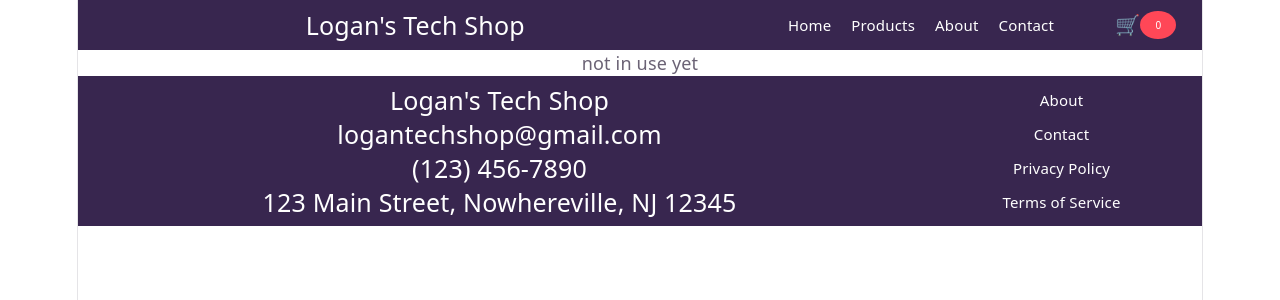
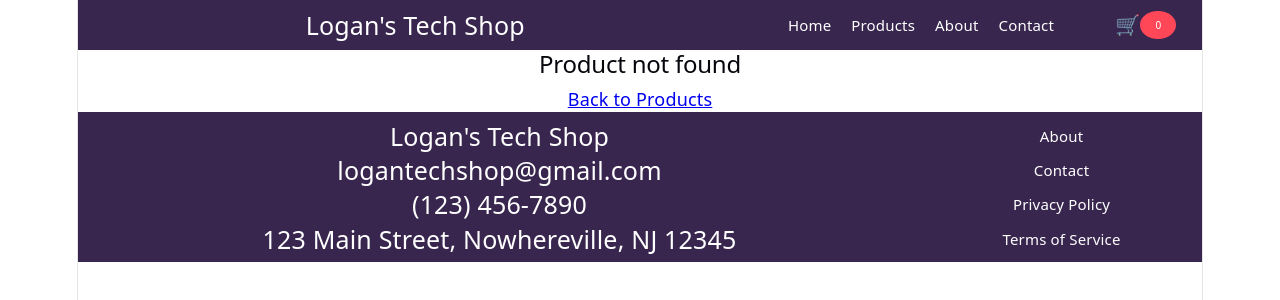
Before and after one commit to lbell13131313-sudo/assignment-5-testing, a React (Vite) app in the folder online-store-logan/: page /details in a window 1280 px wide. Shown: the top 300 px of the page. Built offline with nearby package versions, Linux system fonts and the light colour scheme.

Commit message:
Working towards my goal

```diff
--- a/online-store-logan/src/App.jsx
+++ b/online-store-logan/src/App.jsx
@@ -107,7 +107,7 @@ function App() {
         <Route path="/products" element={<ProductsPage products={products} addToCart={addToCart}/>}/>
         <Route path="/cart" element={<CartPage cart={cart} deleteFromCart={deleteFromCart}/>}/>
         <Route path="/about" element={<AboutPage />}/>
-        <Route path="/details" element={<ProductDetailsPage />}/>
+        <Route path="/details" element={<ProductDetailsPage products={products} addToCart={addToCart}/>}/>
       </Routes>
 
       {/* location that the contact link will send you to*/}
--- a/online-store-logan/src/pages/ProductDetailsPage.jsx
+++ b/online-store-logan/src/pages/ProductDetailsPage.jsx
@@ -1,4 +1,23 @@
-function ProductDetailsPage() {
+import { Link, useParams } from "react-router-dom";
+
+function ProductDetailsPage({products, addToCart}) {
+    const { id } = useParams();
+
+    const product = products.find(
+        (product) => product.id === Number(id)
+    );
+
+    if (!product) {
+        return (
+            <main>
+                <h2>Product not found</h2>
+                <Link to={'/products'}>
+                    Back to Products
+                </Link>
+            </main>
+        );
+    }
+
     return (
         <div>
             not in use yet
```
